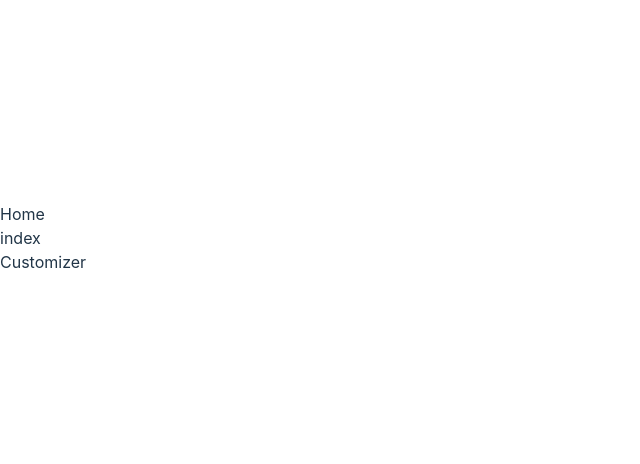
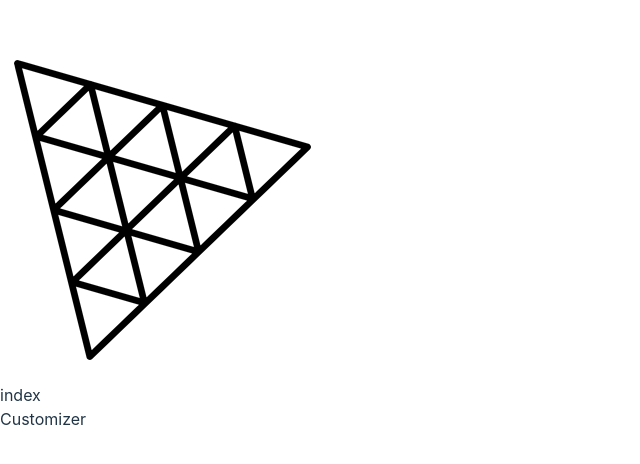
Before and after one commit to Bhavyaatrivedi/TeeFusion, a React (Vite) app in the folder client/: page / in a window 1280 px wide. Shown: the part 162-626 px from the top of the page, without its empty margins (0-640 px from the left). Built offline with nearby package versions, Linux system fonts and the light colour scheme.

Commit message:
added logo

```diff
--- a/client/src/pages/Home.jsx
+++ b/client/src/pages/Home.jsx
@@ -1,8 +1,32 @@
-import React from 'react'
+import { motion, AnimatePresence } from 'framer-motion';
+import { useSnapshot } from 'valtio';
+
+import state from '../store';
+// import { CustomButton } from '../components';
+import {
+  headContainerAnimation,
+  headContentAnimation,
+  headTextAnimation,
+  slideAnimation
+} from '../config/motion';
+
 
 const Home = () => {
+    const snap = useSnapshot(state);
   return (
-    <div>Home</div>
+  <  AnimatePresence>
+    {snap.intro && (
+        <motion.section className='home' {...slideAnimation('left')}>
+            <motion.header>
+                <img
+                src='./threejs.png'
+                alt= 'logo'
+                className='w-8 h-8 object-contain'
+                />
+            </motion.header>
+        </motion.section>
+    )}
+    </AnimatePresence>
   )
 }
 
```
